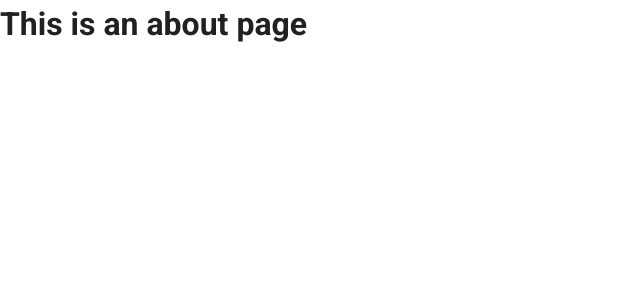
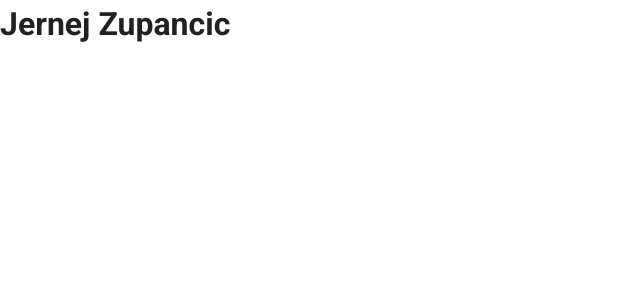
Before and after one commit to jernejZup/Dog-Selector, a Vue app: page /#/about in a window 1280 px wide. Shown: the top 300 px of the page, without its empty margins (0-640 px from the left). Built offline with nearby package versions, Linux system fonts and the light colour scheme.

Commit message:
FEAT ( AboutView.vue ): changed text

```diff
--- a/src/views/AboutView.vue
+++ b/src/views/AboutView.vue
@@ -1,5 +1,5 @@
 <template>
   <div class="about">
-    <h1>This is an about page</h1>
+    <h1>Jernej Zupancic</h1>
   </div>
 </template>
```
